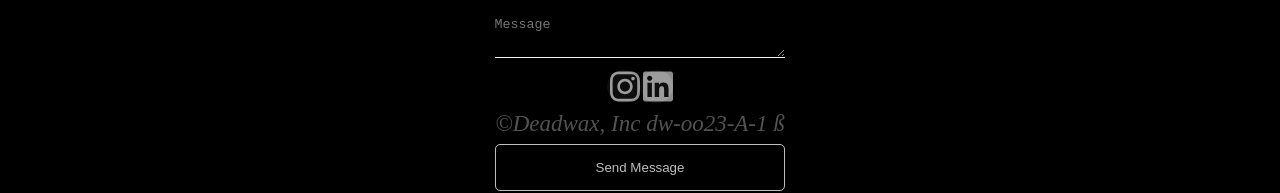
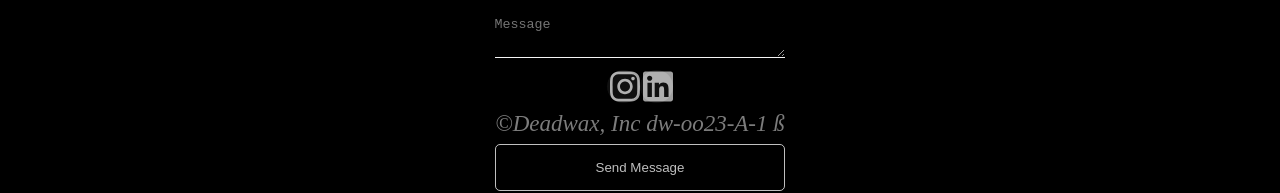
Before and after one commit to CB-Straub/folio-app, a React (Create React App) app: page /contact in a window 1280 px wide. Shown: the part 659-852 px from the top of the page. Built offline with nearby package versions, Linux system fonts and the light colour scheme.

Commit message:
opacity changed to 0.9

```diff
--- a/src/components/Footer.css
+++ b/src/components/Footer.css
@@ -33,14 +33,14 @@
     color: whitesmoke;
     font-size: 23px;
     font-style: italic;
-    opacity:0.6
+    opacity:0.9
 }
 
 .container__footer h6 {
     color: whitesmoke;
     font-style: italic;
      font-size: 23px;
-     opacity:0.6
+     opacity:0.9
 }
 
 .social__icons {
@@ -73,7 +73,7 @@
     /* padding-left: 15px; */
     justify-content: center;
     background:black;
-    opacity:0.8;
+    opacity:0.9;
 
 
 
```
